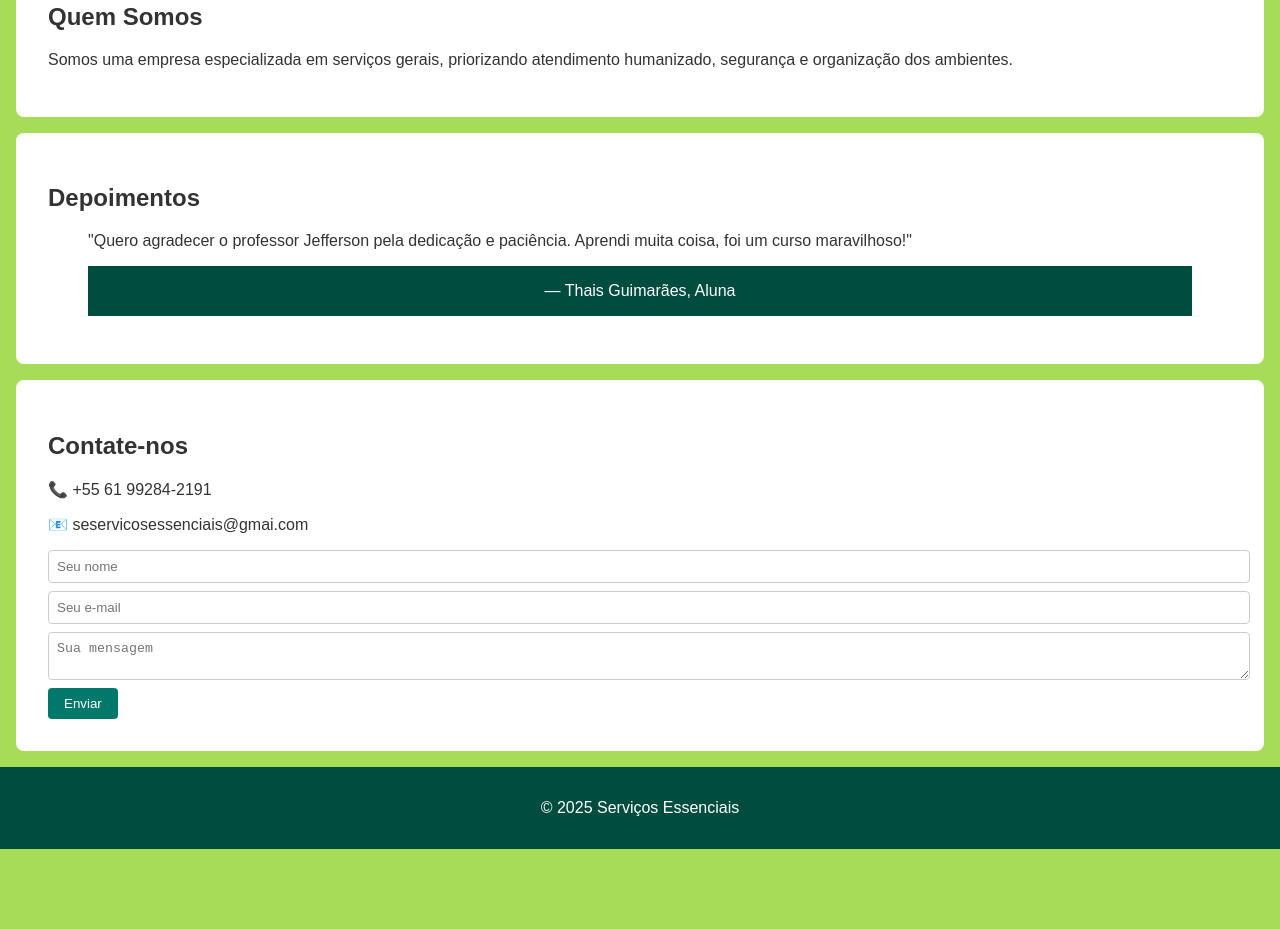
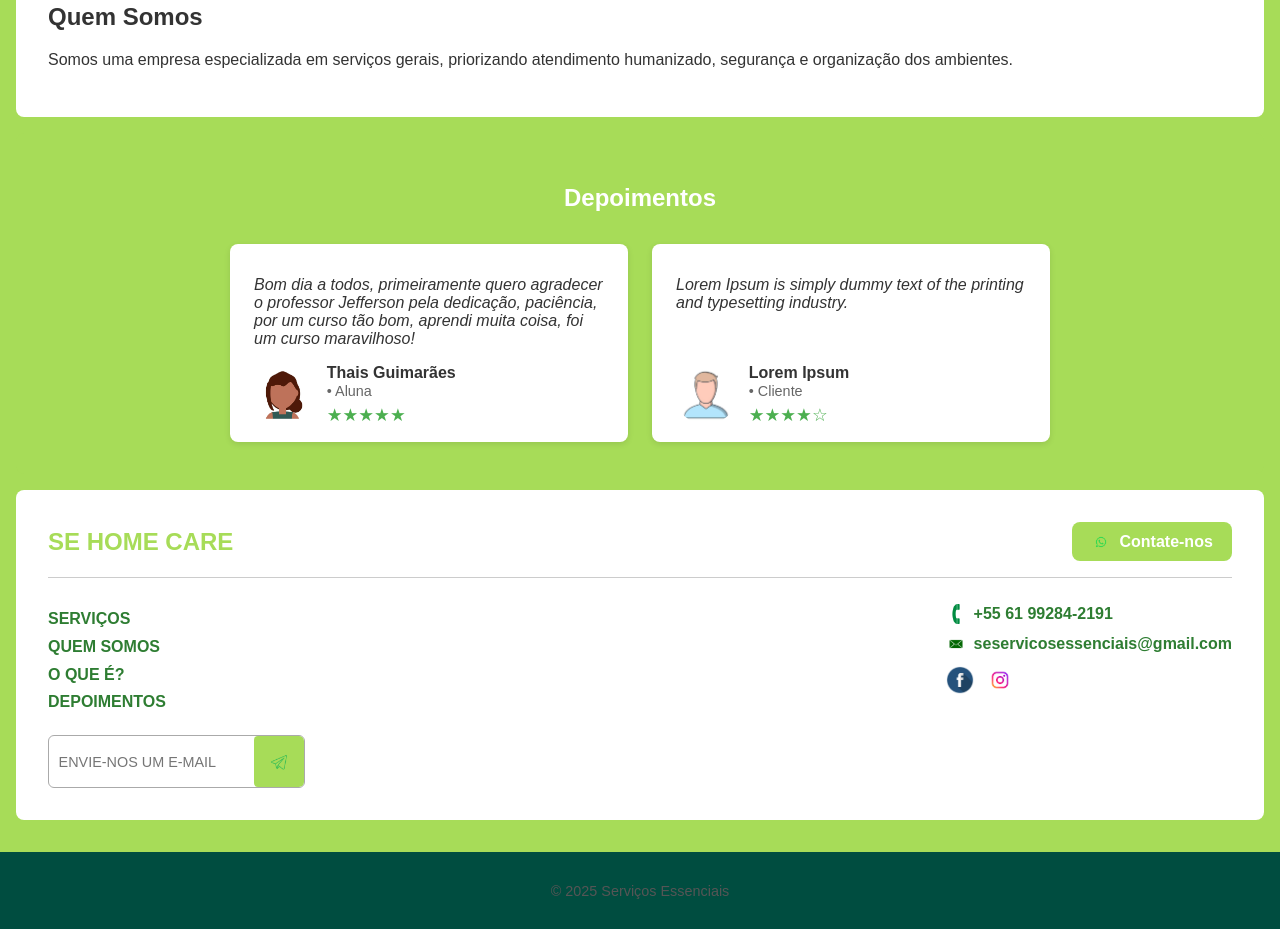
Before and after one commit to WILLIAMXAVIERR/SITESE, a plain HTML site: page homecare/index.html in a window 1280 px wide. Shown: the part 1096-2025 px from the top of the page. Before the commit the page ends 1945 px from the top, so only its background shows below. Drawn offline with Linux system fonts and the light colour scheme; a script that the page names is missing.

Commit message:
Atualizando o depoimento, adicionando a formatação e avatar temporário. Formatando a parte de contato adicionando ícones e formatando as informações.

```diff
--- a/homecare/index.css
+++ b/homecare/index.css
@@ -69,3 +69,203 @@ footer {
   background: #004d40;
   color: white;
 }
+#depoimentos {
+  background: #A7DC58;
+  border-radius: 8px;
+  color: #333;
+}
+
+#depoimentos h2 {
+  text-align: center;
+  margin-bottom: 2rem;
+  color: #fff;
+}
+
+.depoimentos-container {
+  display: flex;
+  flex-wrap: wrap;
+  gap: 1.5rem;
+  justify-content: center;
+}
+
+.depoimento {
+  background: #fff;
+  padding: 1rem 1.5rem;
+  border-radius: 8px;
+  max-width: 350px;
+  box-shadow: 0 2px 6px rgba(0,0,0,0.1);
+  display: flex;
+  flex-direction: column;
+  justify-content: space-between;
+}
+
+.depoimento p {
+  font-style: italic;
+  margin-bottom: 1rem;
+}
+
+.depoimento-footer {
+  display: flex;
+  align-items: center;
+  gap: 0.8rem;
+}
+
+.avatar {
+  border-radius: 50%;
+  width: 60px;
+  height: 60px;
+  object-fit: cover;
+}
+
+.depoimento-footer strong {
+  display: block;
+  font-size: 1rem;
+}
+
+.depoimento-footer span {
+  font-size: 0.9rem;
+  color: #666;
+}
+
+.estrelas {
+  color: #4CAF50;
+  font-size: 1.1rem;
+  margin-top: 0.3rem;
+}
+
+#final {
+  background: #fff;
+  padding: 2rem;
+  font-family: Arial, sans-serif;
+}
+
+.contato-topo {
+  display: flex;
+  justify-content: space-between;
+  align-items: center;
+}
+
+.contato-topo h2 {
+  color: #A7DC58; /* verde claro */
+  font-weight: bold;
+  margin: 0;
+}
+
+.btn-whatsapp {
+  background: #A7DC58;
+  color: #fff;
+  padding: 0.6rem 1.2rem;
+  border-radius: 8px;
+  text-decoration: none;
+  font-weight: bold;
+  display: flex;
+  align-items: center;
+  gap: 0.5rem;
+}
+
+.btn-whatsapp img {
+  width: 20px;
+  height: 20px;
+}
+
+#final hr {
+  margin: 1rem 0;
+  border: none;
+  border-top: 1px solid #ccc;
+}
+
+.contato-conteudo {
+  display: flex;
+  justify-content: space-between;
+  flex-wrap: wrap;
+  gap: 2rem;
+}
+
+.contato-menu ul {
+  list-style: none;
+  padding: 0;
+  margin-bottom: 1.5rem;
+}
+
+.contato-menu ul li {
+  margin: 0.6rem 0;
+}
+
+.contato-menu a {
+  text-decoration: none;
+  color: #2e7d32; /* verde escuro */
+  font-weight: bold;
+  transition: color 0.3s;
+}
+
+.contato-menu a:hover {
+  color: #A7DC58;
+}
+
+.form-email {
+  display: flex;
+  border: 1px solid #aaa;
+  border-radius: 6px;
+  overflow: hidden;
+  max-width: 280px;
+}
+
+.form-email input {
+  border: none;
+  padding: 0.6rem;
+  flex: 1;
+  outline: none;
+  font-size: 0.9rem;
+}
+
+.form-email button {
+  background: #A7DC58;
+  border: none;
+  padding: 0.6rem 1rem;
+  cursor: pointer;
+  display: flex;
+  align-items: center;
+  justify-content: center;
+}
+
+.form-email button img {
+  width: 18px;
+  height: 18px;
+}
+
+.contato-info p {
+  margin: 0.6rem 0;
+  color: #2e7d32;
+  font-weight: bold;
+  display: flex;
+  align-items: center;
+  gap: 0.5rem;
+}
+
+.contato-info img {
+  width: 20px;
+  height: 20px;
+}
+
+.social {
+  margin-top: 0.8rem;
+  display: flex;
+  gap: 12px;
+}
+
+.social img {
+  width: 28px;
+  height: 28px;
+  transition: transform 0.2s;
+}
+
+.social img:hover {
+  transform: scale(1.1);
+}
+
+footer {
+  margin-top: 2rem;
+  text-align: center;
+  color: #555;
+  font-size: 0.9rem;
+}
--- a/homecare/index.html
+++ b/homecare/index.html
@@ -1,6 +1,5 @@
 <!DOCTYPE html>
 <html lang="pt-BR">
-
   <head>
     <meta charset="UTF-8" />
     <meta name="viewport" content="width=device-width, initial-scale=1.0" />
@@ -9,9 +8,7 @@
   </head>
 
   <body>
-  <header>
-
-  </header>
+    <header></header>
 
     <section id="main-menu">
       <h1>Serviços Essenciais</h1>
@@ -51,27 +48,99 @@
 
     <section id="sobre">
       <h2>Quem Somos</h2>
-    <p>Somos uma empresa especializada em serviços gerais, priorizando atendimento humanizado, segurança e organização dos ambientes.</p>
+      <p>
+        Somos uma empresa especializada em serviços gerais, priorizando
+        atendimento humanizado, segurança e organização dos ambientes.
+      </p>
     </section>
 
     <section id="depoimentos">
       <h2>Depoimentos</h2>
-    <blockquote>
-      <p>"Quero agradecer o professor Jefferson pela dedicação e paciência. Aprendi muita coisa, foi um curso maravilhoso!"</p>
-      <footer>— Thais Guimarães, Aluna</footer>
-    </blockquote>
+      <div class="depoimentos-container">
+        <div class="depoimento">
+          <p>
+            Bom dia a todos, primeiramente quero agradecer o professor Jefferson
+            pela dedicação, paciência, por um curso tão bom, aprendi muita
+            coisa, foi um curso maravilhoso!
+          </p>
+          <div class="depoimento-footer">
+            <img
+              src="imagens/avatarfemea.jpg"
+              alt="Foto do aluno"
+              class="avatar"
+            />
+            <div>
+              <strong>Thais Guimarães</strong> <span>• Aluna</span>
+              <div class="estrelas">★★★★★</div>
+            </div>
+          </div>
+        </div>
+
+        <div class="depoimento">
+          <p>
+            Lorem Ipsum is simply dummy text of the printing and typesetting
+            industry.
+          </p>
+          <div class="depoimento-footer">
+            <img
+              src="imagens/avatarhomem.jpg"
+              alt="Foto do aluno"
+              class="avatar"
+            />
+            <div>
+              <strong>Lorem Ipsum</strong> <span>• Cliente</span>
+              <div class="estrelas">★★★★☆</div>
+            </div>
+          </div>
+        </div>
+      </div>
     </section>
 
     <section id="final">
-    <h2>Contate-nos</h2>
-    <p>📞 +55 61 99284-2191</p>
-    <p>📧 seservicosessenciais@gmai.com</p>
-    <form>
-      <input type="text" placeholder="Seu nome" required />
-      <input type="email" placeholder="Seu e-mail" required />
-      <textarea placeholder="Sua mensagem" required></textarea>
-      <button type="submit">Enviar</button>
+      <div class="contato-topo">
+        <h2>SE HOME CARE</h2>
+        <a
+          href="https://wa.me/5561992842191"
+          target="_blank"
+          class="btn-whatsapp"
+        >
+          <img src="imagens/wpp.jpg" alt="WhatsApp" /> Contate-nos
+        </a>
+      </div>
+
+      <hr />
+
+      <div class="contato-conteudo">
+        <div class="contato-menu">
+          <ul>
+            <li><a href="#servicos">SERVIÇOS</a></li>
+            <li><a href="#sobre">QUEM SOMOS</a></li>
+            <li><a href="#oque">O QUE É?</a></li>
+            <li><a href="#depoimentos">DEPOIMENTOS</a></li>
+          </ul>
+
+          <form class="form-email">
+            <input type="email" placeholder="ENVIE-NOS UM E-MAIL" required />
+            <button type="submit">
+              <img src="imagens/email.jpg" alt="Enviar" />
+            </button>
           </form>
+        </div>
+
+        <div class="contato-info">
+          <p>
+            <img src="imagens/telefone.jpg" alt="Telefone" /> +55 61 99284-2191
+          </p>
+          <p>
+            <img src="imagens/envelopeemail.png" alt="E-mail" />
+            seservicosessenciais@gmail.com
+          </p>
+          <div class="social">
+            <a href="#"><img src="imagens/facebook.jpg" alt="Facebook" /></a>
+            <a href="#"><img src="imagens/instagram.jpg" alt="Instagram" /></a>
+          </div>
+        </div>
+      </div>
     </section>
 
     <footer>
@@ -80,5 +149,4 @@
 
     <script src="script.js"></script>
   </body>
-
 </html>
```
Also changed, not shown: homecare/imagens/avatarfemea.jpg (added), homecare/imagens/avatarhomem.jpg (added), homecare/imagens/email.jpg (added), homecare/imagens/envelopeemail.png (added), homecare/imagens/facebook.jpg (added), homecare/imagens/instagram.jpg (added), homecare/imagens/telefone.jpg (added), homecare/imagens/wpp.jpg (added). Lines whose indentation alone changed are shown as unchanged.
